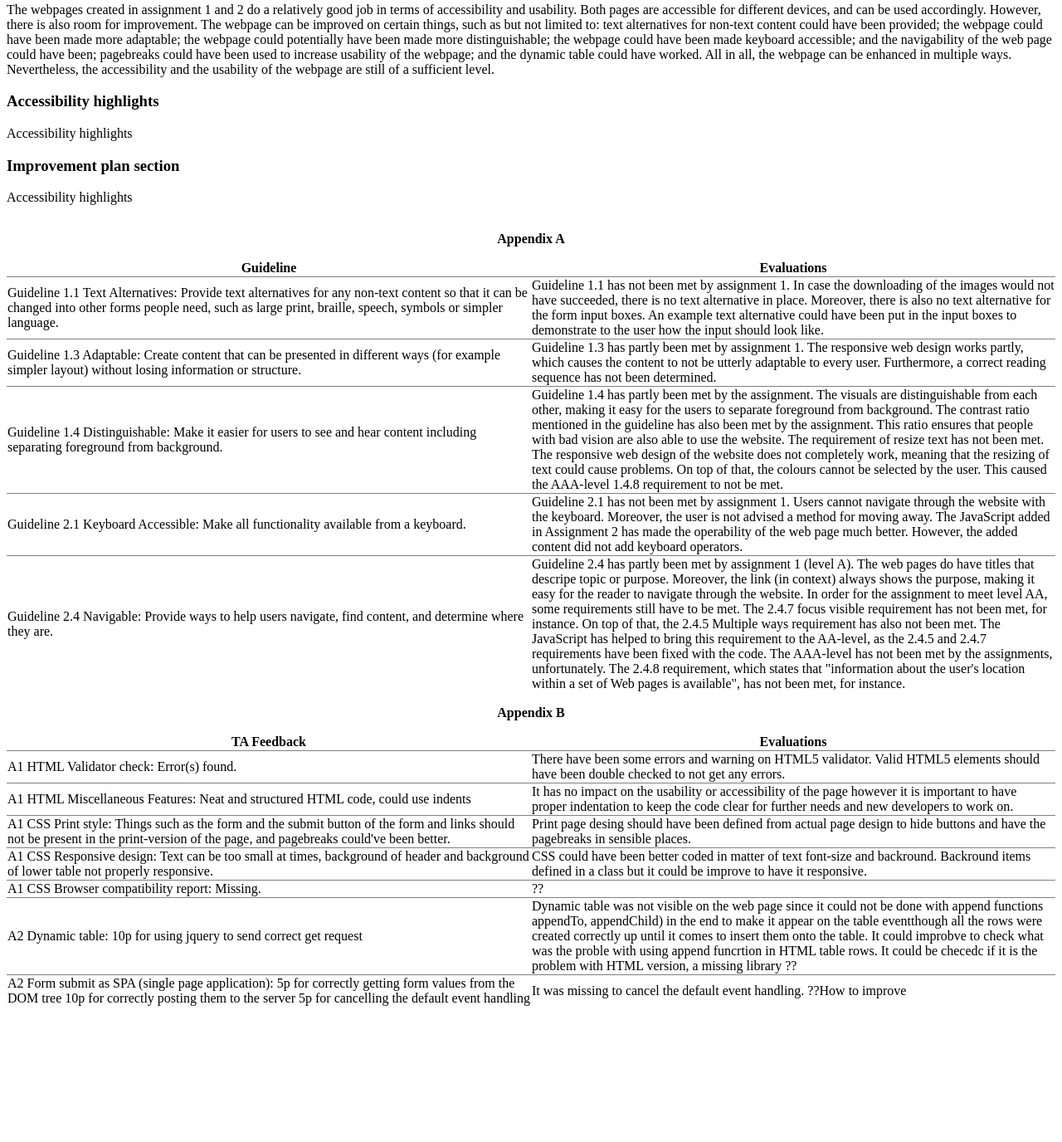
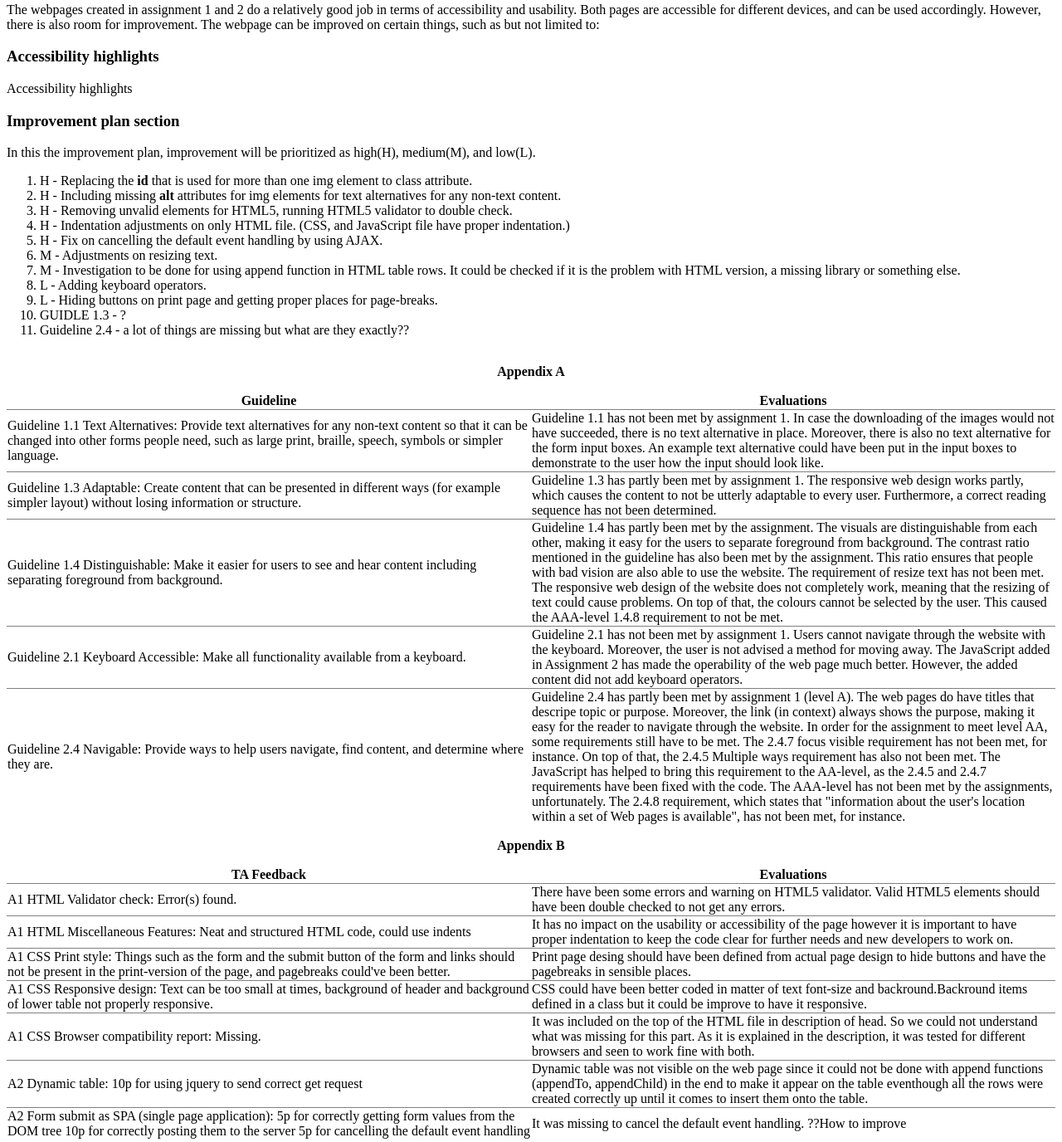
Before and after one commit to ozgekaracam/Website-Homepage, a plain HTML site: page assignment4.html in a window 1280 px wide. Shown: the part 118-1494 px from the top of the page at 83% size. Before the commit the page ends 1339 px from the top, so only its background shows below. Drawn offline with Linux system fonts and the light colour scheme.

Commit message:
Update assignment4.html

```diff
--- a/assignment4.html
+++ b/assignment4.html
@@ -15,14 +15,26 @@
   <h1>Assignment 4 - Lab 120</h1>
   <h3>Intro section </h3>
   <p>The webpages created in assignment 1 and 2 do a relatively good job in terms of accessibility and usability. Both pages are accessible for different devices, and can be used accordingly.
-  However, there is also room for improvement. The webpage can be improved on certain things, such as but not limited to: text alternatives for non-text content could have been provided;
-  the webpage could have been made more adaptable; the webpage could potentially have been made more distinguishable; the webpage could have been made keyboard accessible;
-  and the navigability of the web page could have been; pagebreaks could have been used to increase usability of the webpage; and the dynamic table could have worked.
-  All in all, the webpage can be enhanced in multiple ways. Nevertheless, the accessibility and the usability of the webpage are still of a sufficient level.</p>
+  However, there is also room for improvement. The webpage can be improved on certain things, such as but not limited to: </p>
   <h3> Accessibility highlights </h3>
   <p> Accessibility highlights</p>
   <h3> Improvement plan section </h3>
-  <p> Accessibility highlights</p>
+  <p> In this the improvement plan, improvement will be prioritized as high(H), medium(M), and low(L).
+    <ol type= "1">
+      <li> H - Replacing the <strong>id</strong> that is used for more than one img element to class attribute. </li>
+      <li> H - Including missing <strong>alt</strong> attributes for img elements for  text alternatives for any non-text content.</li>
+      <li> H - Removing unvalid elements for HTML5, running HTML5 validator to double check.</li>
+      <li> H - Indentation adjustments on only HTML file. (CSS, and JavaScript file have proper indentation.)</li>
+      <li> H - Fix on cancelling the default event handling by using AJAX.</li>
+      <li> M - Adjustments on  resizing text.</li>
+      <li> M - Investigation to be done for using append function in HTML table rows. It could be checked if it is the problem with HTML version, a missing library or something else.</li>
+      <li> L - Adding keyboard operators.</li>
+      <li> L - Hiding buttons on print page and getting proper places for page-breaks.</li>
+      <li> GUIDLE 1.3 - ?</li>
+      <li> Guideline  2.4 - a lot of things are missing but what are they exactly?? </li>
+    </ol>
+
+  </p>
   <table border=1 frame=void rules=rows>
     <caption>
       <dl><strong>Appendix A</strong></dl>
@@ -92,15 +104,16 @@
     </tr>
     <tr>
       <td>A1 CSS Responsive design: Text can be too small at times, background of header and background of lower table not properly responsive.</td>
-      <td>CSS could have been better coded in matter of text font-size and backround. Backround items defined in a class but it could be improve to have it responsive.</td>
+      <td>CSS could have been better coded in matter of text font-size and backround.Backround items defined in a class but it could be improve to have it responsive.</td>
     </tr>
     <tr>
       <td>A1 CSS Browser compatibility report: Missing.</td>
-      <td>?? </td>
+      <td>It was included on the top of the HTML file in description of head. So we could not understand what was missing for this part. As it is explained in the description,
+      it was tested for different browsers and seen to work fine with both.</td>
     </tr>
     <tr>
       <td>A2 Dynamic table: 10p for using jquery to send correct get request</td>
-      <td> Dynamic table was not visible on the web page since it could not be done with append functions appendTo, appendChild) in the end to make it appear on the table eventthough all the rows were created correctly up until it comes to insert them onto the table. It could improbve to check what was the proble with using append funcrtion in HTML table rows. It could be checedc if it is the problem with HTML version, a missing library ??</td>
+      <td> Dynamic table was not visible on the web page since it could not be done with append functions (appendTo, appendChild) in the end to make it appear on the table eventhough all the rows were created correctly up until it comes to insert them onto the table. </td>
     </tr>
     <tr>
       <td>A2 Form submit as SPA (single page application): 5p for correctly getting form values from the DOM tree 10p for correctly posting them to the server 5p for cancelling the default event handling </td>
```
Lines whose indentation alone changed are shown as unchanged.
